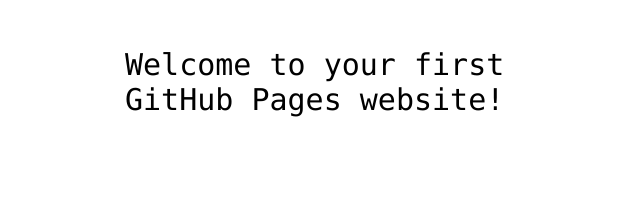
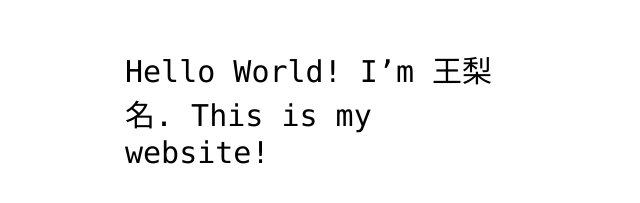
Before and after one commit to liming2464/hello-world, a plain HTML site: page index.html in a window 1280 px wide. Shown: the part 341-544 px from the top of the page, without its empty margins (315-955 px from the left). Drawn offline with Linux system fonts and the light colour scheme.

Commit message:
Update index.html

```diff
--- a/index.html
+++ b/index.html
@@ -12,7 +12,7 @@
 <img src="https://octodex.github.com/images/daftpunktocat-thomas.gif" id="octocat" alt="octocat-gif" />
 
 <!-- Change this code here by copy and pasting your template on line 15 -->
-<p>Welcome to your first GitHub Pages website!</p>
+<p>Hello World! I’m 王梨名. This is my website!</p>
 
 </body>
 </html>
```
